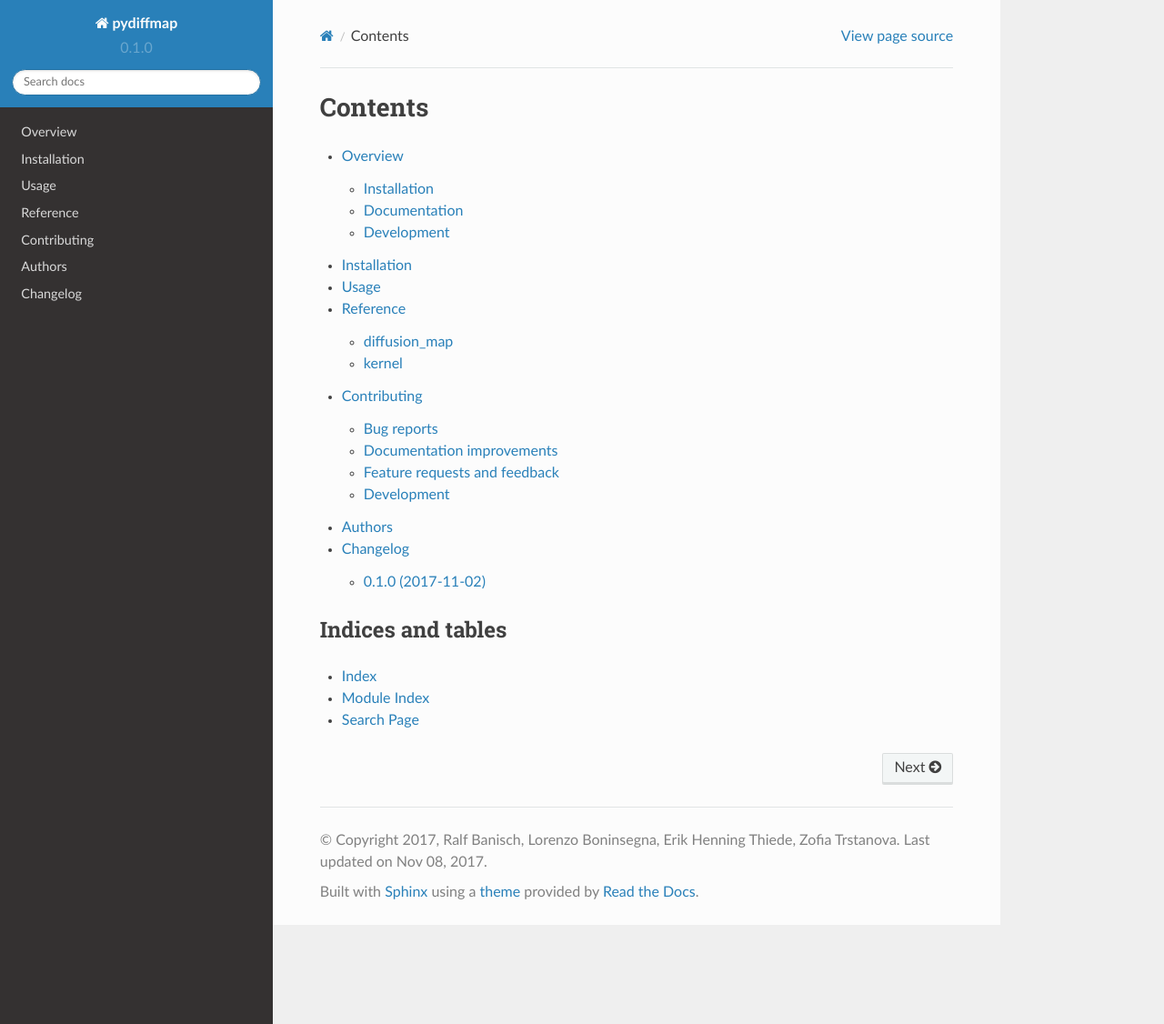
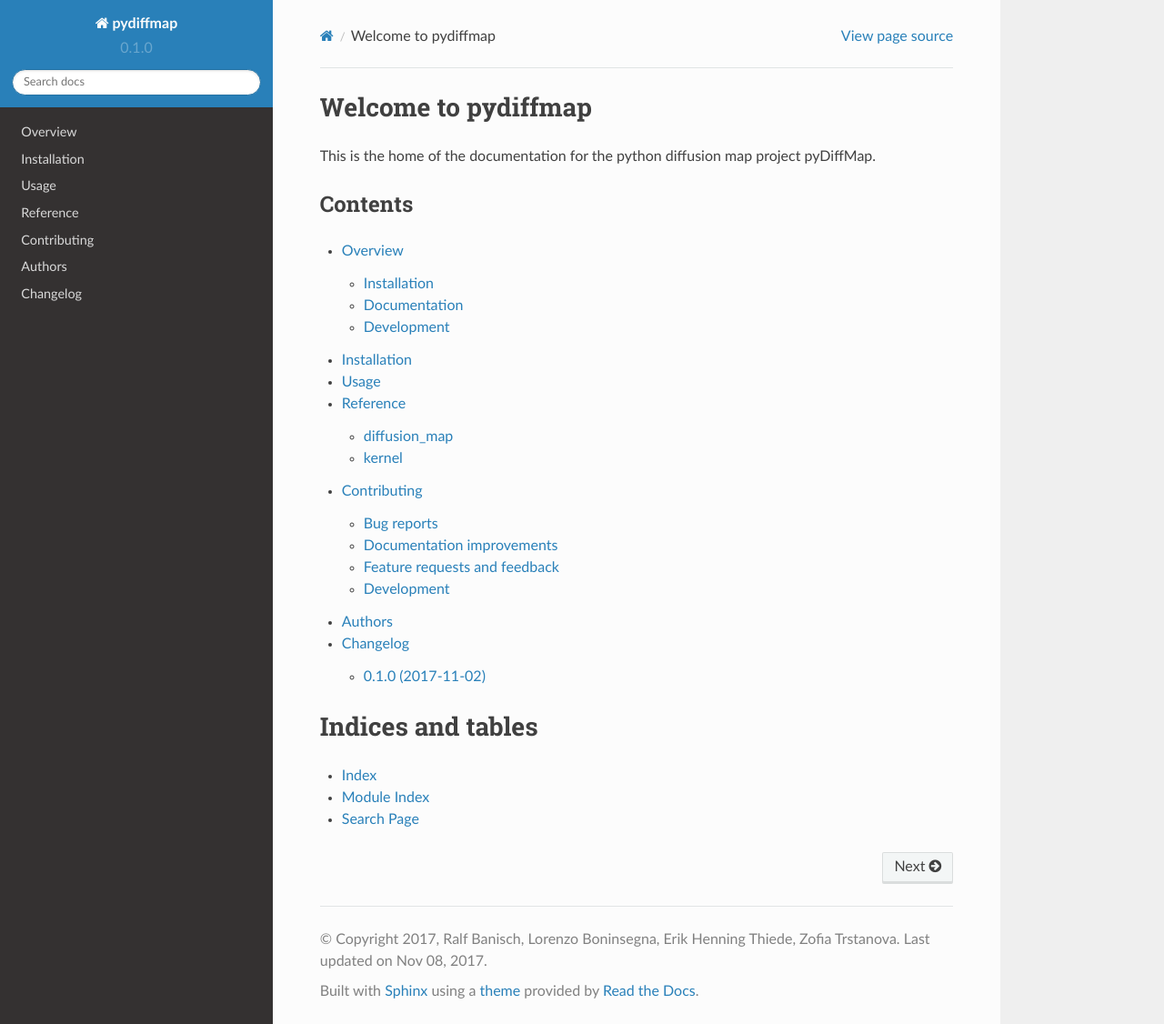
Before and after one commit to DiffusionMapsAcademics/pyDiffMap, a Sphinx documentation site: the page built from docs/index.rst, in a window 1280 px wide and 1126 px high. Shown: the whole window at 91% size. Built offline with Sphinx 7.4.7 and the Read the Docs theme 2.0.0, drawn with Linux system fonts in a browser that asks for light colours.

Commit message:
Updated documentation

```diff
--- a/docs/index.rst
+++ b/docs/index.rst
@@ -1,3 +1,9 @@
+Welcome to pydiffmap
+====================
+
+This is the home of the documentation for the python diffusion map project pyDiffMap.
+
+
 ========
 Contents
 ========
```
Also changed, not shown: CONTRIBUTING.rst (+4 -4 lines), README.rst (+5 -5 lines).
